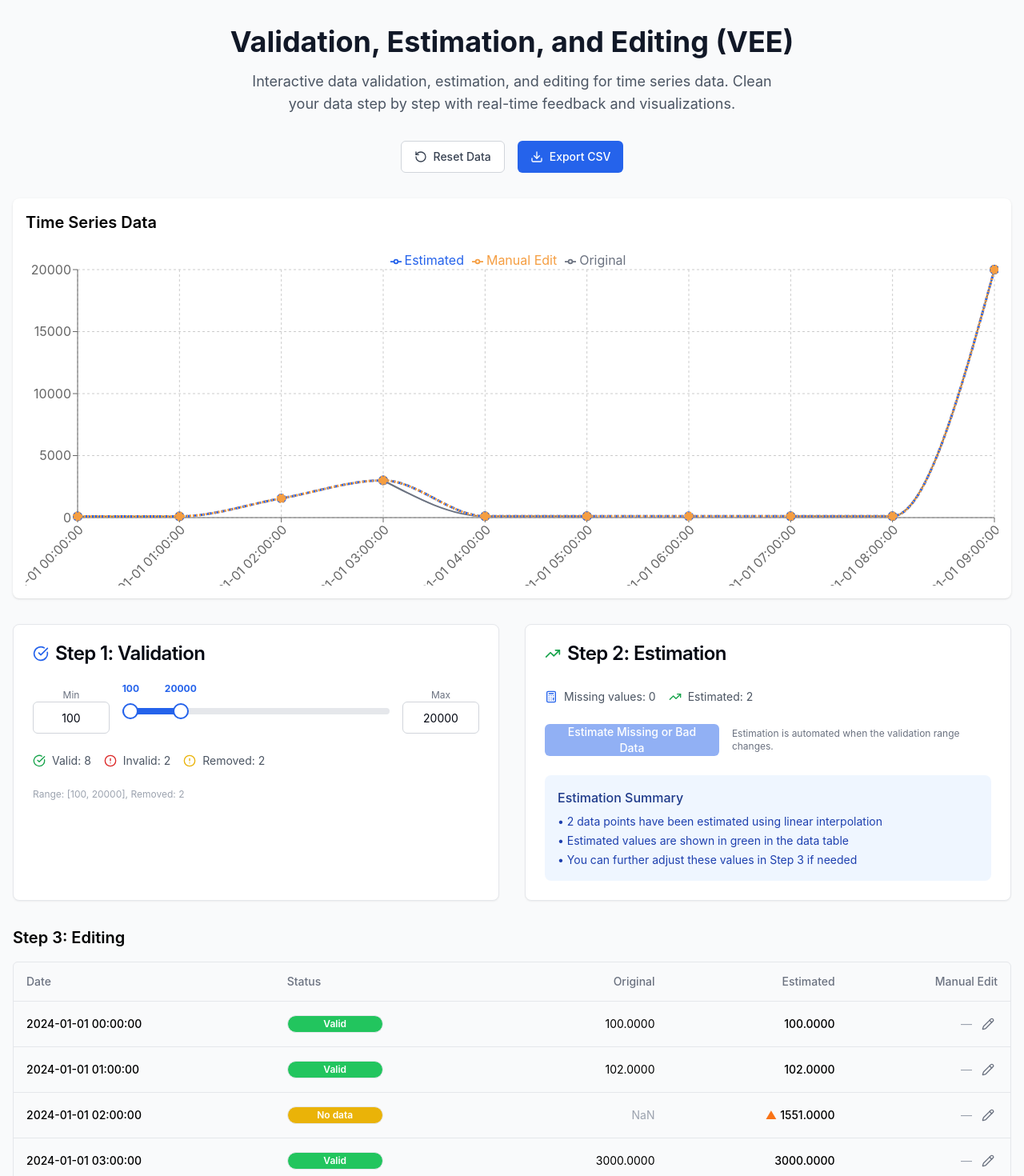
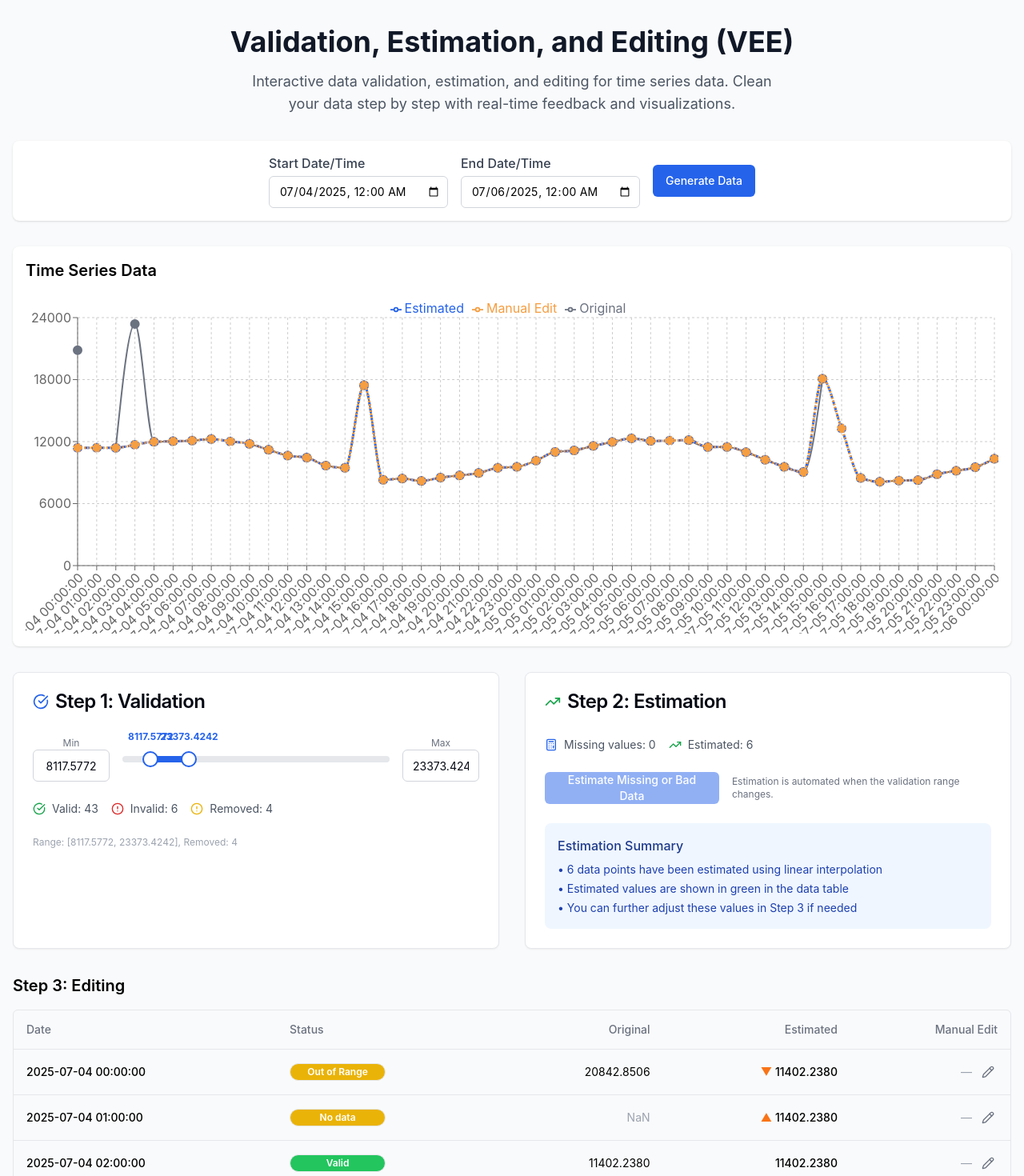
Before and after one commit to desmundyeng/vee, a React (Create React App) app: page / in a window 1280 px wide. Shown: the top 1470 px of the page at 80% size. Built offline with nearby package versions, Linux system fonts and the light colour scheme.

Commit message:
Refactor App component to include date/time pickers for data range selection and update data generation logic in useDataManager for dynamic data handling based on selected range.

```diff
--- a/package.json
+++ b/package.json
@@ -1,5 +1,5 @@
 {
-  "name": "vee-cleaner",
+  "name": "vee",
   "version": "0.1.0",
   "private": true,
   "dependencies": {
--- a/src/App.js
+++ b/src/App.js
@@ -9,8 +9,21 @@ import DataSummary from "./components/DataSummary";
 import { Button } from "./components/ui/button";
 import { RotateCcw, Download } from "lucide-react";
 import { EditableDataTable } from "./components/EditableDataTable";
+import { Input } from "./components/ui/input";
 
 function App() {
+  // Calculate default start (3 days ago, 00:00) and end (yesterday, 00:00)
+  let now = new Date();
+  let defaultStart = new Date(now);
+  defaultStart.setDate(now.getDate() - 3);
+  defaultStart.setHours(0, 0, 0, 0);
+  const defaultEnd = new Date(now);
+  defaultEnd.setDate(now.getDate() - 1);
+  defaultEnd.setHours(0, 0, 0, 0);
+
+  const [startDateTime, setStartDateTime] = useState(formatDateTimeLocal(defaultStart));
+  const [endDateTime, setEndDateTime] = useState(formatDateTimeLocal(defaultEnd));
+
   const {
     data,
     validateData,
@@ -21,7 +34,8 @@ function App() {
     setLocks,
     originalData,
     setManualValue,
-  } = useDataManager();
+    updateDataForNewRange,
+  } = useDataManager(startDateTime, endDateTime);
 
   const dataMin = useMemo(() => {
     const vals = data.map(row => row.y).filter(v => typeof v === 'number');
@@ -63,6 +77,17 @@ function App() {
     estimateData();
   }, [validationRange, estimateData]);
 
+  // Update validation range when data changes
+  useEffect(() => {
+    setValidationRange([dataMin, dataMax]);
+  }, [dataMin, dataMax]);
+
+  // Helper to format date to yyyy-MM-ddTHH:mm for datetime-local
+  function formatDateTimeLocal(date) {
+    const pad = n => n.toString().padStart(2, '0');
+    return `${date.getFullYear()}-${pad(date.getMonth() + 1)}-${pad(date.getDate())}T${pad(date.getHours())}:${pad(date.getMinutes())}`;
+  }
+
   return (
     <div className="min-h-screen bg-gray-50">
       <div className="container mx-auto px-4 py-8 max-w-7xl">
@@ -78,8 +103,42 @@ function App() {
             </p>
           </div>
 
+          {/* Date/Time Pickers */}
+          <div className="flex flex-col md:flex-row gap-4 items-center justify-center bg-white rounded-lg shadow p-4">
+            <div className="flex flex-col items-start w-full md:w-auto">
+              <label htmlFor="start-datetime" className="mb-1 font-medium text-gray-700">Start Date/Time</label>
+              <Input
+                id="start-datetime"
+                type="datetime-local"
+                value={startDateTime}
+                onChange={e => setStartDateTime(e.target.value)}
+                className="w-56"
+              />
+            </div>
+            <div className="flex flex-col items-start w-full md:w-auto">
+              <label htmlFor="end-datetime" className="mb-1 font-medium text-gray-700">End Date/Time</label>
+              <Input
+                id="end-datetime"
+                type="datetime-local"
+                value={endDateTime}
+                onChange={e => setEndDateTime(e.target.value)}
+                className="w-56"
+              />
+            </div>
+            <div className="flex items-end">
+              <Button
+                onClick={updateDataForNewRange}
+                className="h-10"
+              >
+                Generate Data
+              </Button>
+
+            </div>
+          </div>
+
+
           {/* Action Buttons */}
-          <div className="flex justify-center gap-4">
+          {/* <div className="flex justify-center gap-4">
             <Button
               variant="outline"
               onClick={resetData}
@@ -95,7 +154,7 @@ function App() {
               <Download className="h-4 w-4" />
               Export CSV
             </Button>
-          </div>
+          </div> */}
 
           {/* Data Overview and Time Series Chart Side by Side */}
           {/* <div className="w-full grid grid-cols-1 lg:grid-cols-2 gap-8">
--- a/src/hooks/useDataManager.js
+++ b/src/hooks/useDataManager.js
@@ -1,7 +1,55 @@
 import { useState, useCallback } from 'react';
 
-// Sample data matching the original Python code
-let initialData = [
+// Helper function to generate data for a given date range
+function generateDataForRange(startDateTime, endDateTime) {
+  const start = new Date(startDateTime);
+  const end = new Date(endDateTime);
+  const data = [];
+
+  // Helper function to format number to xxxxx.xxxx format
+  function formatNumber(num) {
+    return parseFloat(num.toFixed(4));
+  }
+
+  // Generate hourly data points
+  const current = new Date(start);
+  while (current <= end) {
+    const ds = current.toISOString().slice(0, 19).replace('T', ' ');
+    const hour = current.getHours();
+
+    // Generate some realistic time series data with some anomalies
+    // Base value around 10000 (5 digits) with daily cycle
+    let y = 10000 + Math.sin(hour / 24 * 2 * Math.PI) * 2000 + Math.random() * 500;
+
+    // Add some null values and anomalies
+    if (Math.random() < 0.1) {
+      y = null; // 10% chance of null
+    } else if (Math.random() < 0.05) {
+      y = y * 2; // 5% chance of anomaly (2x value)
+    }
+
+    // Format the number to xxxxx.xxxx
+    if (y !== null) {
+      y = formatNumber(y);
+    }
+
+    data.push({
+      ds,
+      y,
+      is_valid: y !== null && y >= 5000 && y <= 20000, // Adjusted validation range for 5-digit numbers
+      y_clean: y !== null && y >= 5000 && y <= 20000 ? y : null,
+      setValue: ''
+    });
+
+    // Move to next hour
+    current.setHours(current.getHours() + 1);
+  }
+
+  return data;
+}
+
+// Sample data matching the original Python code (fallback)
+const fallbackData = [
   { ds: '2024-01-01 00:00:00', y: 100, is_valid: true, y_clean: 100, setValue: '' },
   { ds: '2024-01-01 01:00:00', y: 102, is_valid: true, y_clean: 102, setValue: '' },
   { ds: '2024-01-01 02:00:00', y: null, is_valid: false, y_clean: null, setValue: '' },
@@ -14,9 +62,24 @@ let initialData = [
   { ds: '2024-01-01 09:00:00', y: 20000, is_valid: true, y_clean: null, setValue: '' },
 ];
 
-export const useDataManager = () => {
-  const [data, setData] = useState(initialData);
-  const [originalData] = useState(initialData);
+export const useDataManager = (startDateTime, endDateTime) => {
+  // Generate initial data based on the provided date range
+  const getInitialData = useCallback(() => {
+    if (!startDateTime || !endDateTime) {
+      return fallbackData;
+    }
+    return generateDataForRange(startDateTime, endDateTime);
+  }, [startDateTime, endDateTime]);
+
+  const [data, setData] = useState(getInitialData);
+  const [originalData, setOriginalData] = useState(getInitialData);
+
+  // Update data when date range changes
+  const updateDataForNewRange = useCallback(() => {
+    const newData = getInitialData();
+    setData(newData);
+    setOriginalData(newData);
+  }, [getInitialData]);
 
   // Step 1: Validation
   const validateData = useCallback((minVal, maxVal) => {
@@ -79,8 +142,6 @@ export const useDataManager = () => {
           }
         }
       }
-      // Also update initialData with new y_clean values
-      initialData = initialData.map((row, i) => ({ ...row, y_clean: newData[i].y_clean }));
       return newData;
     });
   }, []);
@@ -126,12 +187,6 @@ export const useDataManager = () => {
 
   // Set manual value for a row (for Set Value dialog)
   const setManualValue = useCallback((date, value) => {
-    // Update in-memory initialData as well
-    initialData = initialData.map(row =>
-      row.ds === date
-        ? { ...row, setValue: value }
-        : row
-    );
     setData(prevData =>
       prevData.map(row =>
         row.ds === date
@@ -150,5 +205,7 @@ export const useDataManager = () => {
     resetData,
     setLocks,
     setManualValue,
+    originalData,
+    updateDataForNewRange,
   };
 };
```
